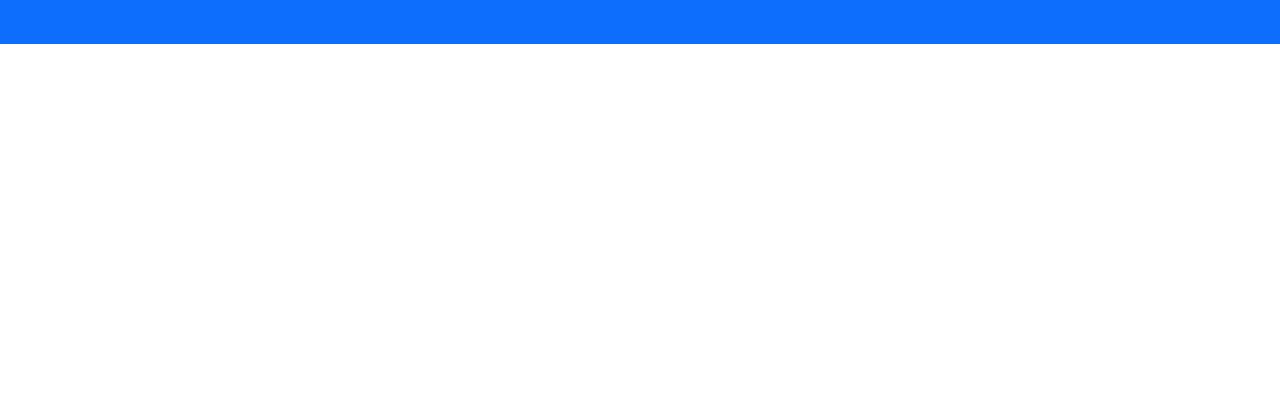
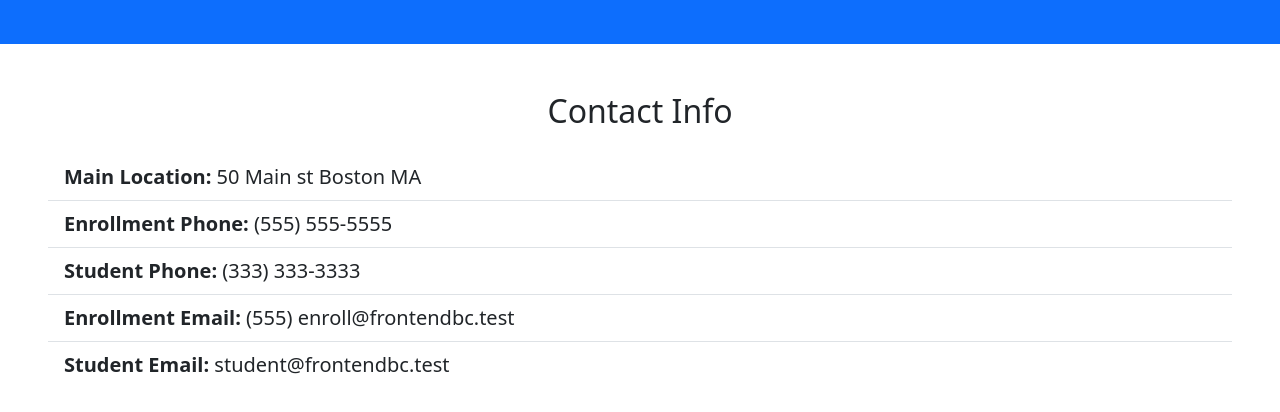
Before and after one commit to TAMDavidC/M02TutorialCruz, a plain HTML site: page index.html in a window 1280 px wide. Shown: the part 3381-3793 px from the top of the page. Before the commit the page ends 3425 px from the top, so only its background shows below. Drawn offline with nearby package versions, Linux system fonts and the light colour scheme; a script that the page names is missing.

Commit message:
*contact map*

```diff
--- a/index.html
+++ b/index.html
@@ -10,6 +10,7 @@ boxes conpleted
 learn section completed
 questions completed
 people completed
+contant map complted ?*
 -->
 <html>
 
@@ -17,6 +18,7 @@ people completed
   <meta charset="utf-8">
   <meta name="viewport" content="width=device-width">
   <title>Frontend Bootcamp</title>
+  <!-- mapbox css -->
   <link href="style.css" rel="stylesheet" type="text/css" />
   <link href="https://cdn.jsdelivr.net/npm/bootstrap@5.3.2/dist/css/bootstrap.min.css" rel="stylesheet"
     integrity="sha384-T3c6CoIi6uLrA9TneNEoa7RxnatzjcDSCmG1MXxSR1GAsXEV/Dwwykc2MPK8M2HN" crossorigin="anonymous">
@@ -380,6 +382,42 @@ people completed
     </div>
   </section>
 
+  <!-- contact map -->
+  <section class="p-5">
+    <div class="contianer">
+      <div class="row-g-4">
+        <div class="col-md">
+          <h2 class="text-center mb-4">Contact Info</h2>
+          <ul class=" list-group list-group-flush lead">
+            <li class="list-group-item">
+              <span class="fw-bold">Main Location:</span> 50 Main st Boston MA
+            </li>
+            <li class="list-group-item">
+              <span class="fw-bold">Enrollment Phone:</span> (555) 555-5555
+            </li>
+            <li class="list-group-item">
+              <span class="fw-bold">Student Phone:</span> (333) 333-3333
+            </li>
+            <li class="list-group-item">
+              <span class="fw-bold">Enrollment Email:</span> (555)
+              enroll@frontendbc.test
+            </li>
+            <li class="list-group-item">
+              <span class="fw-bold">Student Email:</span>
+              student@frontendbc.test
+            </li>
+          </ul>
+        </div>
+        <div class="col-md">
+          <!-- Can't get mapBox to send verfication email -->
+          <div id="map">
+
+          </div>
+        </div>
+      </div>
+    </div>
+  </section>
+
   <script src="https://cdnjs.cloudflare.com/ajax/libs/emmet/2.4.6/emmet.es.js"></script>
   <script src="script.js"></script>
 
@@ -392,6 +430,16 @@ people completed
   <script src="https://cdn.jsdelivr.net/npm/bootstrap@5.3.2/dist/js/bootstrap.bundle.min.js"
     integrity="sha384-C6RzsynM9kWDrMNeT87bh95OGNyZPhcTNXj1NW7RuBCsyN/o0jlpcV8Qyq46cDfL"
     crossorigin="anonymous"></script>
+  <!-- mapnox js -->
+  <script>
+    // Add mapbox script here
+    mapboxgl.accessToken = 'pk.eyJ1IjoiYW5kcmV3YXJlIiwiYSI6ImNsN3NvM3BqYzA0eGc0MnBqd3B5Z2J0b3MifQ.SxZ1YX_2QXhE_7_8G__QqQ';
+    const map = new mapboxgl.Map({
+      container: 'map',
+      style: 'mapbox://styles/mapbox`,
+      center: [-71.060882, 42.35725],
+      zoom: 18,
+  </script>
 </body>
 
 </html>
--- a/style.css
+++ b/style.css
@@ -3,6 +3,13 @@ body::before{
   content: "";
   height: 60px;
 }
+
+#map {
+  width: 100%;
+  heiht: 100%;
+  border-radius: 10px;
+}
+
 @media(min-width: 768px){
   .news-input{
     width: 50%;
```
